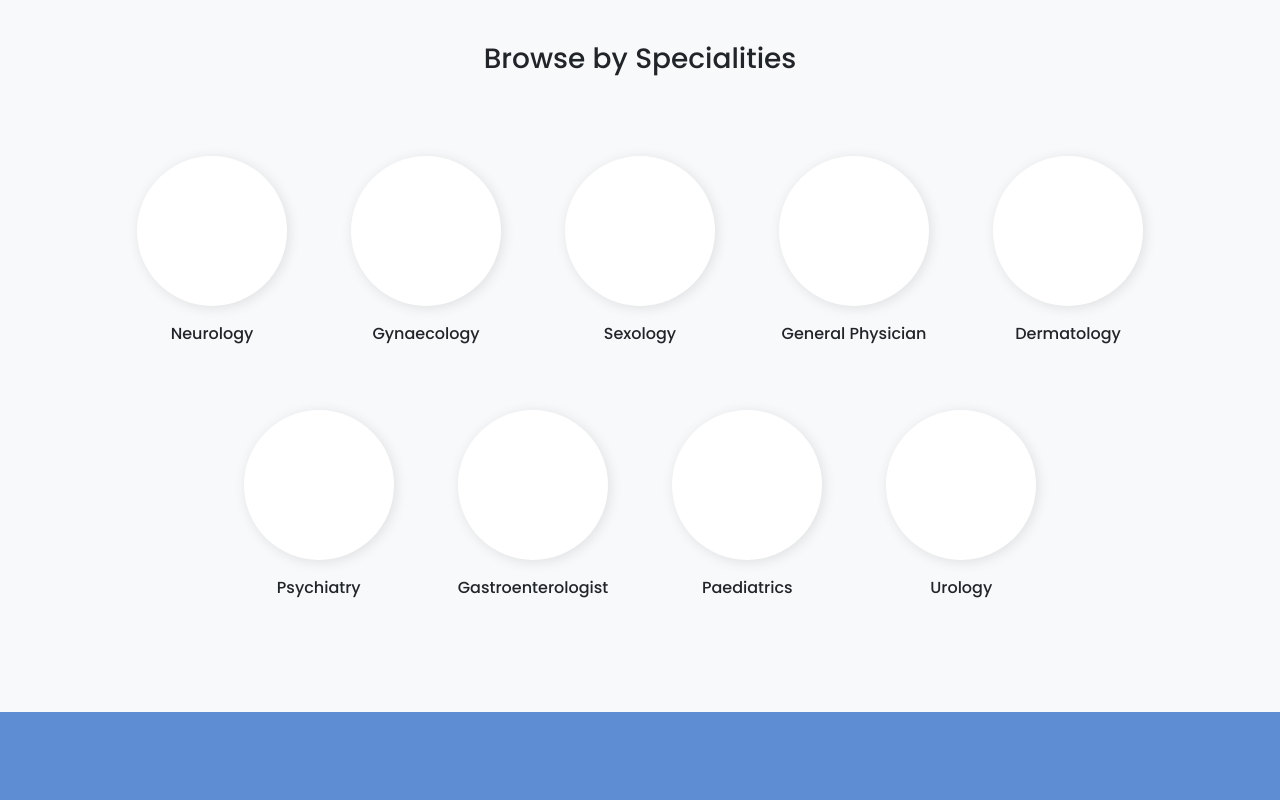
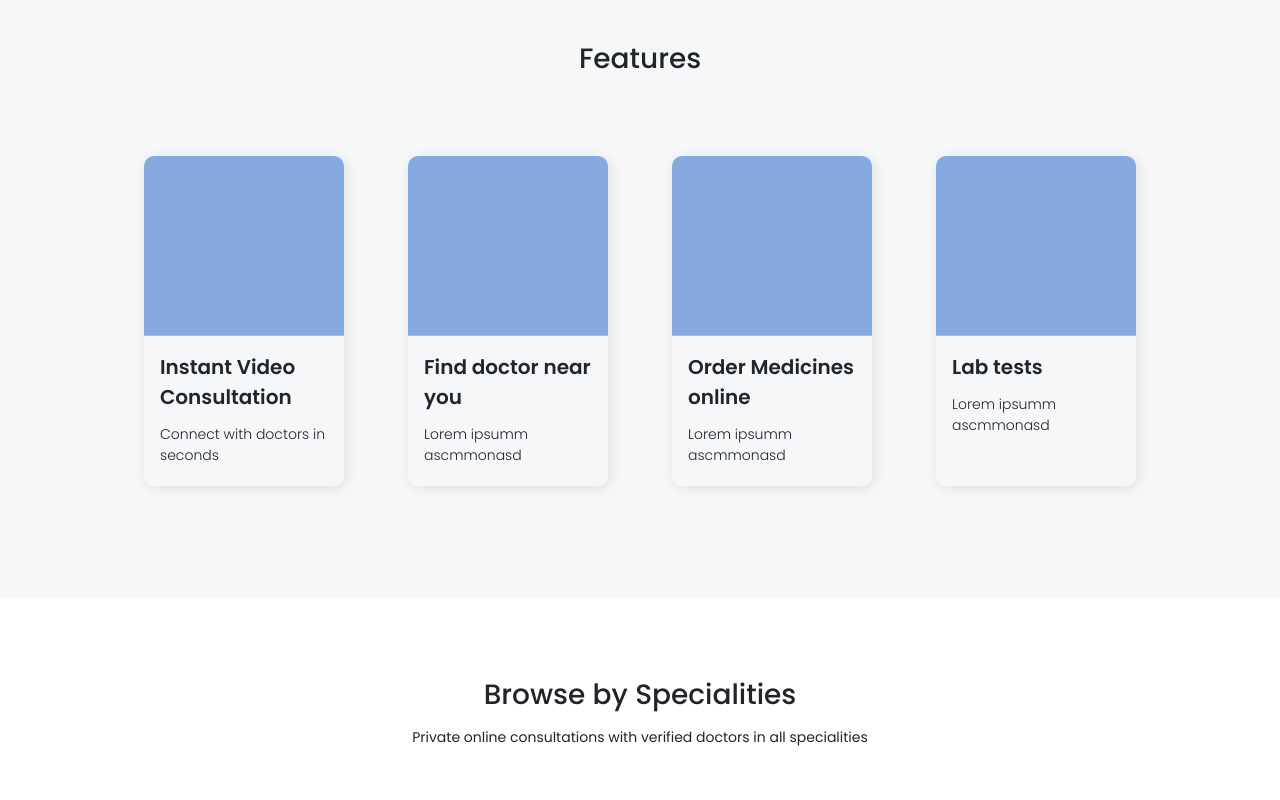
Before and after one commit to A-singh07/project-x, a React (Create React App) app: page / in a window 1280 px wide. Shown: the part 640-1440 px from the top of the page. Built offline with nearby package versions, Linux system fonts and the light colour scheme.

Commit message:
features

```diff
--- a/src/App.css
+++ b/src/App.css
@@ -4,7 +4,7 @@
   --color-primary-dark: #3671c9;
   --color-primary-light: #86aadf;
   --color-primary-lightest: #f3f6fc;
-  --color-grey: #f8f9fa;
+  --color-grey: hsl(210, 17%, 97%);
   --color-grey-dark: #b8b8b8;
   --color-grey-darker: #6c757d;
 
--- a/src/components/featureCard/FeatureCard.js
+++ /dev/null
@@ -1,52 +0,0 @@
-import React from 'react';
-import styles from './featureCard.module.css';
-
-const FeatureCard = () => {
-  return (
-    <div className={styles.sectionWrapper}>
-      <div className={'mainLayout'}>
-        <h3 className={styles.heading}>Browse by Specialities</h3>
-        <div className={styles.featureCardsContainer}>
-          <div className={styles.featureCard}>
-            <div className={styles.featureLogo}></div>
-            <p className={styles.featureName}>Neurology</p>
-          </div>
-          <div className={styles.featureCard}>
-            <div className={styles.featureLogo}></div>
-            <p className={styles.featureName}>Gynaecology</p>
-          </div>
-          <div className={styles.featureCard}>
-            <div className={styles.featureLogo}></div>
-            <p className={styles.featureName}>Sexology</p>
-          </div>
-          <div className={styles.featureCard}>
-            <div className={styles.featureLogo}></div>
-            <p className={styles.featureName}>General Physician</p>
-          </div>
-          <div className={styles.featureCard}>
-            <div className={styles.featureLogo}></div>
-            <p className={styles.featureName}>Dermatology</p>
-          </div>
-          <div className={styles.featureCard}>
-            <div className={styles.featureLogo}></div>
-            <p className={styles.featureName}>Psychiatry</p>
-          </div>
-          <div className={styles.featureCard}>
-            <div className={styles.featureLogo}></div>
-            <p className={styles.featureName}>Gastroenterologist</p>
-          </div>
-          <div className={styles.featureCard}>
-            <div className={styles.featureLogo}></div>
-            <p className={styles.featureName}>Paediatrics</p>
-          </div>
-          <div className={styles.featureCard}>
-            <div className={styles.featureLogo}></div>
-            <p className={styles.featureName}>Urology</p>
-          </div>
-        </div>
-      </div>
-    </div>
-  )
-}
-
-export default FeatureCard
--- /dev/null
+++ b/src/components/features/FeatureCard.js
@@ -0,0 +1,18 @@
+import React from 'react';
+import styles from './featureSection.module.css';
+
+const FeatureCard = ({ image, heading, subHeading, ...rest }) => {
+  return (
+    <div className={styles.featureCard}>
+      <div className={styles.cardImage}>
+        <img src={image} alt="" />
+      </div>
+      <div className={styles.cardText}>
+        <p className={styles.cardHeading}>{heading}</p>
+        <p className={styles.cardSubHeading}>{subHeading}</p>
+      </div>
+    </div>
+  )
+}
+
+export default FeatureCard
--- /dev/null
+++ b/src/components/features/FeaturesSection.js
@@ -0,0 +1,51 @@
+import React from 'react';
+import FeatureCard from './FeatureCard'
+import styles from './featureSection.module.css';
+
+const FeaturesSection = () => {
+
+  const cardData = [
+    {
+      image: '',
+      heading: 'Instant Video Consultation',
+      subHeading: 'Connect with doctors in seconds'
+    },
+    {
+      image: '',
+      heading: 'Find doctor near you',
+      subHeading: 'Lorem ipsumm ascmmonasd'
+    },
+    {
+      image: '',
+      heading: 'Order Medicines online',
+      subHeading: 'Lorem ipsumm ascmmonasd'
+    },
+    {
+      image: '',
+      heading: 'Lab tests',
+      subHeading: 'Lorem ipsumm ascmmonasd'
+    },
+  ]
+
+  return (
+    <section className={styles.sectionWrapper}>
+      <div className={'mainLayout'}>
+        <h3 className={styles.heading}>Features</h3>
+        <div className={styles.featureCardsContainer}>
+          {
+            cardData.map((card, index) =>
+              <FeatureCard
+                heading={card.heading}
+                subHeading={card.subHeading}
+                image={card.image}
+                key={index}
+              />
+            )
+          }
+        </div>
+      </div>
+    </section>
+  )
+}
+
+export default FeaturesSection
--- /dev/null
+++ b/src/components/features/featureSection.module.css
@@ -0,0 +1,50 @@
+.sectionWrapper {
+  width: 100%;
+  padding: 5rem 0;
+  background-color: var(--color-grey);
+}
+
+.heading {
+  text-align: center;
+  margin-bottom: 1rem;
+  margin-bottom: 3rem;
+}
+
+.featureCardsContainer {
+  display: flex;
+  flex-wrap: wrap;
+  justify-content: center;
+  align-items: center;
+}
+
+.featureCard {
+  width: 200px;
+  border-radius: 10px;
+  overflow: hidden;
+  margin: 2rem;
+  box-shadow: 2px 2px 13px rgb(0 0 0 / 10%);
+}
+
+.cardImage {
+  width: 100%;
+  height: 180px;
+  background: var(--color-primary-light);
+  border-bottom: 1px solid var(--color-grey-dark);
+}
+
+.cardText {
+  padding: 1rem;
+  height: 150px;
+}
+
+.cardHeading {
+  width: 100%;
+  font-size: 1.25rem;
+  font-weight: 600;
+}
+
+.cardSubHeading {
+  margin-top: 0.75rem;
+  font-size: 0.875rem;
+  font-weight: 300;
+}
--- /dev/null
+++ b/src/components/specialities/SpecialitiesSection.js
@@ -0,0 +1,63 @@
+import React from 'react';
+import SpecialityCard from './SpecialityCard';
+import styles from './specialities.module.css';
+
+const SpecialitiesSection = () => {
+
+  const specialitiesData = [
+    {
+      image: '',
+      name: 'Neurology'
+    },
+    {
+      image: '',
+      name: 'Gynaecology'
+    },
+    {
+      image: '',
+      name: 'Sexology'
+    },
+    {
+      image: '',
+      name: 'General Physician'
+    },
+    {
+      image: '',
+      name: 'Dermatology'
+    },
+    {
+      image: '',
+      name: 'Psychiatry'
+    },
+    {
+      image: '',
+      name: 'Gastroenterologist'
+    },
+    {
+      image: '',
+      name: 'Paediatrics'
+    },
+    {
+      image: '',
+      name: 'Urology'
+    },
+  ]
+
+  return (
+    <section className={styles.sectionWrapper}>
+      <div className={'mainLayout'}>
+        <h3 className={styles.heading}>Browse by Specialities</h3>
+        <p className={styles.subHeading}>Private online consultations with verified doctors in all specialities</p>
+        <div className={styles.featureCardsContainer}>
+          {
+            specialitiesData.map((card, i) =>
+              <SpecialityCard name={card.name} image={card.image} key={i} />
+            )
+          }
+        </div>
+      </div>
+    </section>
+  )
+}
+
+export default SpecialitiesSection
--- /dev/null
+++ b/src/components/specialities/SpecialityCard.js
@@ -0,0 +1,17 @@
+import React from 'react';
+import styles from './specialities.module.css'
+
+const SpecialityCard = ({ image, name, ...rest }) => {
+  return (
+    <div className={styles.featureCard}>
+      <div className={styles.featureLogo}>
+        <img src={image} alt="" />
+      </div>
+      <p className={styles.featureName}>
+        {name}
+      </p>
+    </div>
+  )
+}
+
+export default SpecialityCard
--- a/src/components/featureCard/featureCard.module.css
+++ b/src/components/specialities/specialities.module.css
@@ -2,12 +2,18 @@
   width: 100%;
   /* height: 400px; */
   padding: 5rem 0;
-  background-color: var(--color-grey);
+  /* background-color: var(--color-grey); */
 }
 
 .heading {
   text-align: center;
+  margin-bottom: 1rem;
+}
+
+.subHeading {
   margin-bottom: 3rem;
+  text-align: center;
+  font-size: 0.875rem;
 }
 
 .featureCardsContainer {
--- a/src/pages/Home.js
+++ b/src/pages/Home.js
@@ -1,12 +1,14 @@
 import React from 'react';
 import HeroSection from '../components/heroSection/HeroSection';
-import FeatureCard from '../components/featureCard/FeatureCard';
+import FeaturesSection from '../components/features/FeaturesSection';
+import SpecialitiesSection from '../components/specialities/SpecialitiesSection';
 
 const Home = () => {
   return (
     <>
       <HeroSection />
-      <FeatureCard />
+      <FeaturesSection />
+      <SpecialitiesSection />
     </>
   )
 }
--- a/src/pages/VideoConsult.js
+++ b/src/pages/VideoConsult.js
@@ -1,5 +1,5 @@
 import React from 'react';
-import FeatureCard from '../components/featureCard/FeatureCard';
+import FeatureCard from '../components/specialities/SpecialitiesSection';
 
 const VideoConsult = () => {
   return (
```
